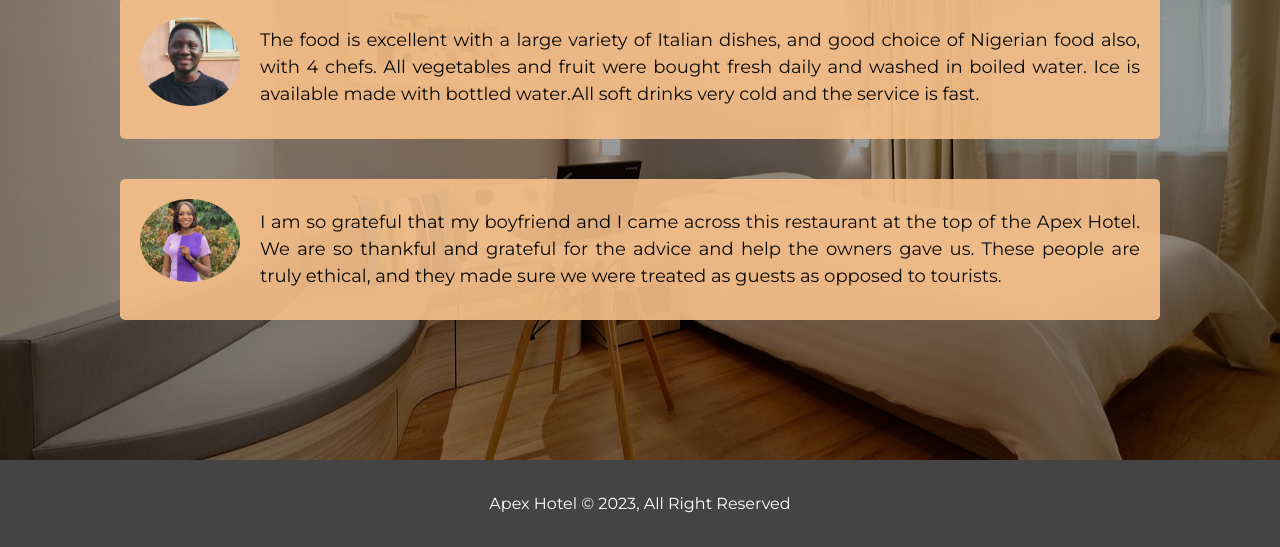
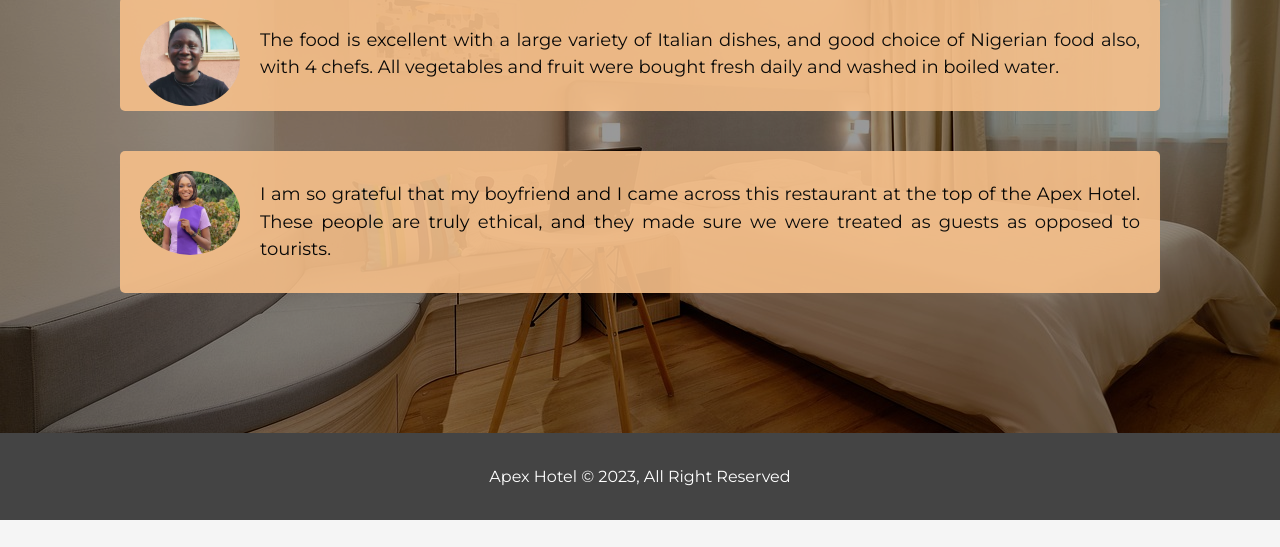
Before and after one commit to Joshi-code/Apex-hotel, a plain HTML site: page about.html in a window 1280 px wide. Shown: the part 641-1188 px from the top of the page. After the commit the page ends 1161 px from the top, so only its background shows below. Drawn offline with Linux system fonts and the light colour scheme.

Commit message:
checking of codes

```diff
--- a/about.html
+++ b/about.html
@@ -56,15 +56,13 @@
         <img src="./img/guest1.PNG" alt="josh">
         <p>The food is excellent with a large variety of Italian dishes, and
            good choice of Nigerian food also, with 4 chefs. All vegetables and fruit
-            were bought fresh daily and washed in boiled water. Ice is available made with
-            bottled water.All soft drinks very cold and the service is fast.
+            were bought fresh daily and washed in boiled water.
         </p>
       </div>
       <div class="testimonial bg-home">
         <img src="./img/guest4.jpg" alt="Korede">
         <p>I am so grateful that my boyfriend and I came across this restaurant at the
-           top of the Apex Hotel. We are so thankful and grateful for the advice and
-            help the owners gave us. These people are truly ethical, and
+           top of the Apex Hotel. These people are truly ethical, and
             they made sure we were treated as guests as opposed to tourists.
         </p>
       </div>
```
Also changed, not shown: CSS/mobile.css (line endings or trailing spaces).
